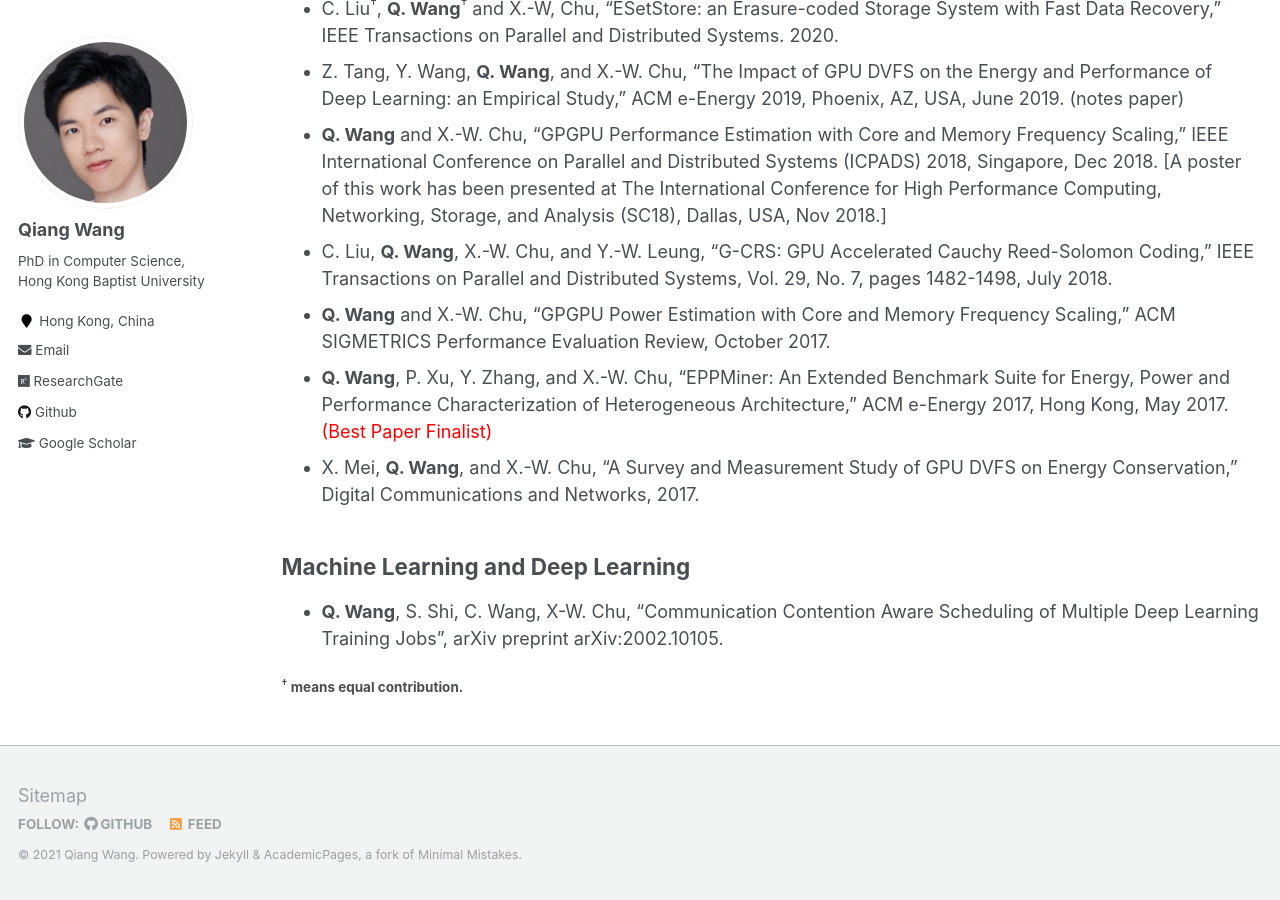
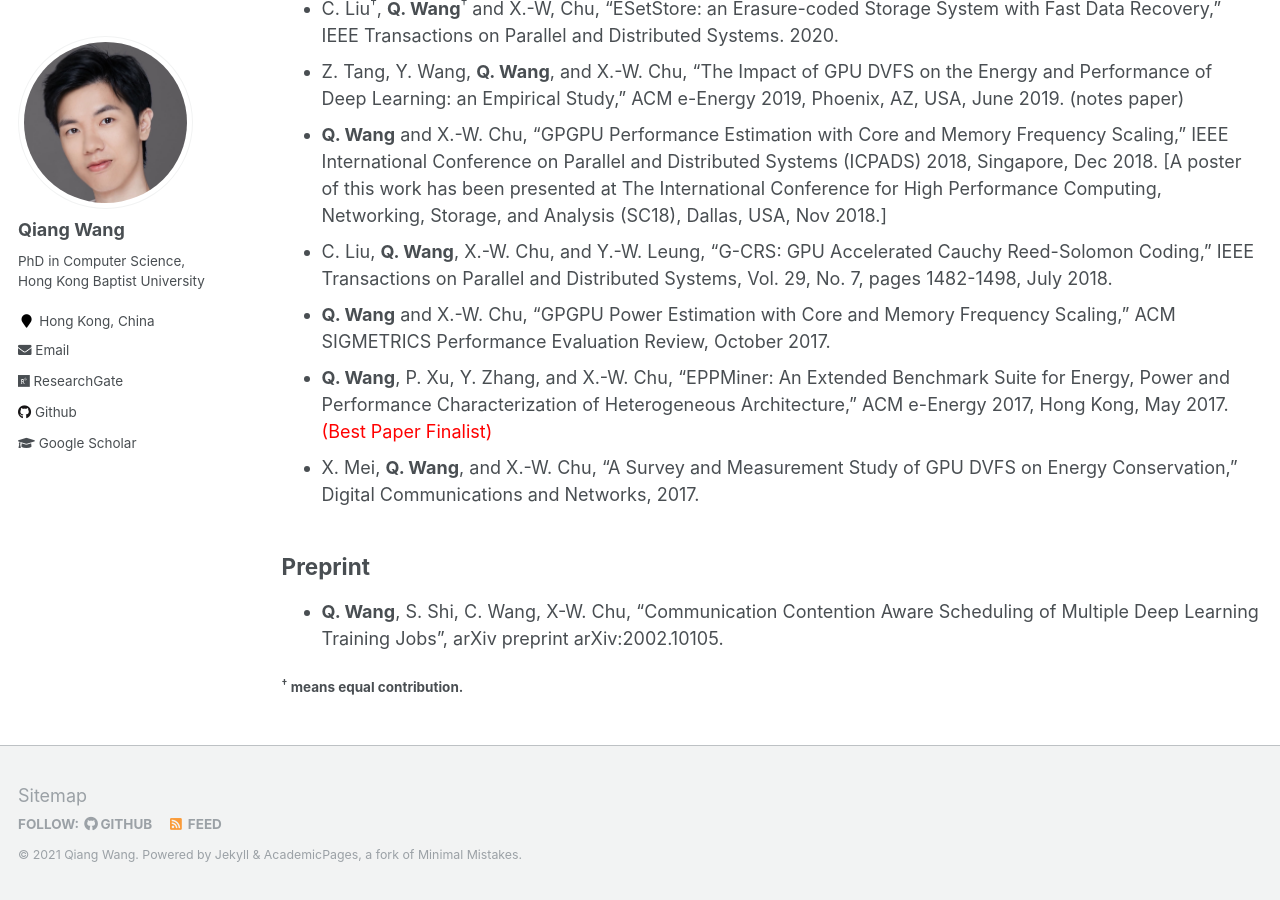
Before and after one commit to blackjack2015/blackjack2015.github.io, a Jekyll site: the page built from _pages/publications.md, in a window 1280 px wide and 900 px high, scrolled down 1429 px. Built offline with Jekyll 4.4.1, drawn with Linux system fonts in a browser that asks for light colours.

Commit message:
Update publications.md

```diff
--- a/_pages/publications.md
+++ b/_pages/publications.md
@@ -44,7 +44,7 @@ author_profile: true
 + **Q. Wang**, P. Xu, Y. Zhang, and X.-W. Chu, "EPPMiner: An Extended Benchmark Suite for Energy, Power and Performance Characterization of Heterogeneous Architecture," ACM e-Energy 2017, Hong Kong, May 2017. <font color='red'>(Best Paper Finalist)</font>
 + X. Mei, **Q. Wang**, and X.-W. Chu, "A Survey and Measurement Study of GPU DVFS on Energy Conservation," Digital Communications and Networks, 2017.
 
-## Machine Learning and Deep Learning
+## Preprint
 + **Q. Wang**, S. Shi, C. Wang, X-W. Chu, "Communication Contention Aware Scheduling of Multiple Deep Learning Training Jobs", arXiv preprint arXiv:2002.10105.
 
 #### <sup>&dagger;</sup> means equal contribution.
```
